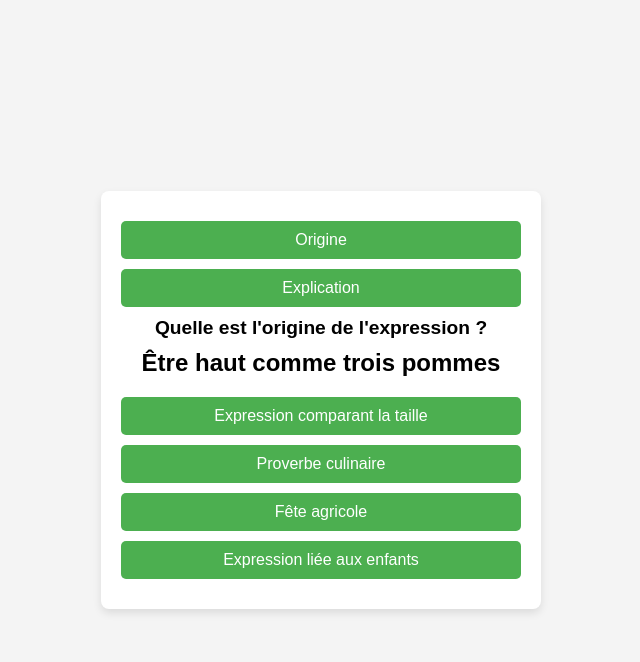
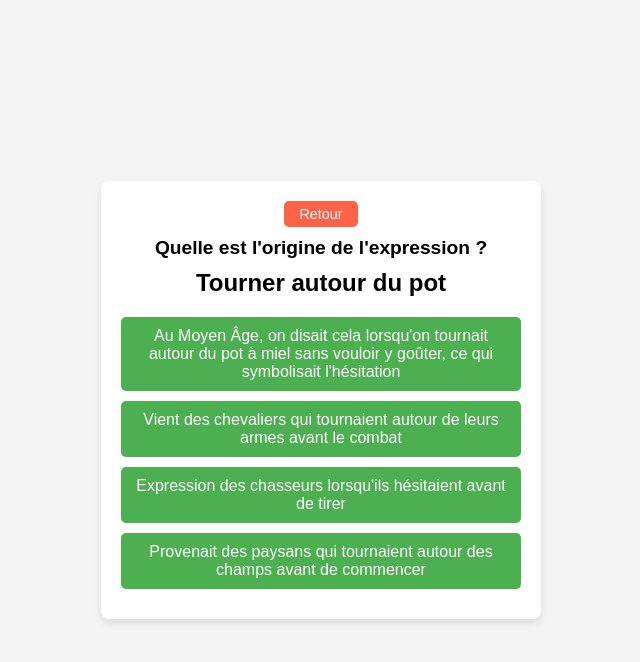
Before and after one commit to alden123/jeux-expressions.fr, a plain HTML site: page index.html in a window 1280 px wide. Both pictures are taken after a click on the button "Origine". Shown: the whole page, without its empty margins (319-959 px from the left). Drawn offline with Linux system fonts and the light colour scheme.

Commit message:
Update index.html

```diff
--- a/index.html
+++ b/index.html
@@ -27,7 +27,7 @@
       max-width: 400px;
     }
 
-    /* Zone d'affichage de l'expression */
+    /* Zone d'affichage de l'expression et des messages */
     #title {
       font-size: 1.2em;
       font-weight: bold;
@@ -42,9 +42,53 @@
       animation: fadeIn 0.5s forwards;
     }
 
+    #result {
+      display: none;
+      font-size: 1.2em;
+      margin: 15px 0;
+      padding: 10px;
+      border-radius: 5px;
+    }
+
+    /* Style des boutons de choix de mode */
+    .mode-btn {
+      display: inline-block;
+      padding: 10px 20px;
+      margin: 10px;
+      font-size: 1em;
+      border: none;
+      border-radius: 5px;
+      cursor: pointer;
+      background-color: #4CAF50;
+      color: white;
+      transition: background-color 0.3s;
+    }
+
+    .mode-btn:hover {
+      background-color: #45a049;
+    }
+
+    /* Bouton retour */
+    #back-btn {
+      display: none;
+      font-size: 0.9em;
+      padding: 5px 15px;
+      margin-bottom: 10px;
+      background-color: #FF6347;
+      color: white;
+      border: none;
+      border-radius: 5px;
+      cursor: pointer;
+      transition: background-color 0.3s;
+    }
+
+    #back-btn:hover {
+      background-color: #FF4500;
+    }
+
     /* Style des boutons de réponse */
     .btn {
-      display: block;
+      display: none; /* Cacher les boutons de réponse au début */
       width: 100%;
       padding: 10px;
       margin: 10px 0;
@@ -52,9 +96,9 @@
       border: none;
       border-radius: 5px;
       cursor: pointer;
-      transition: background-color 0.3s;
       background-color: #4CAF50;
       color: white;
+      transition: background-color 0.3s;
     }
 
     .btn:hover {
@@ -68,6 +112,36 @@
 
     .wrong {
       animation: wrongAnswer 0.5s forwards;
+    }
+
+    /* Style de la zone de résultat */
+    .result-success {
+      background-color: #32CD32;
+      color: white;
+      border: 2px solid #2E8B57;
+    }
+
+    .result-failure {
+      background-color: #FF6347;
+      color: white;
+      border: 2px solid #FF4500;
+    }
+
+    /* Loader */
+    .loader {
+      border: 4px solid #f3f3f3;
+      border-radius: 50%;
+      border-top: 4px solid #3498db;
+      width: 20px;
+      height: 20px;
+      animation: spin 1s linear infinite;
+      margin: 0 auto;
+      display: none;
+    }
+
+    @keyframes spin {
+      0% { transform: rotate(0deg); }
+      100% { transform: rotate(360deg); }
     }
 
     /* Animation simple pour fade-in */
@@ -92,15 +166,24 @@
 <body>
 
   <div class="container">
+    <!-- Bouton pour revenir au choix du mode -->
+    <button id="back-btn" onclick="backToModeSelection()">Retour</button>
+
     <!-- Boutons pour choisir Origine ou Explication -->
-    <div>
-      <button onclick="selectMode('origine')" class="btn">Origine</button>
-      <button onclick="selectMode('explication')" class="btn">Explication</button>
+    <div id="mode-selection">
+      <button onclick="selectMode('origine')" class="mode-btn">Origine</button>
+      <button onclick="selectMode('explication')" class="mode-btn">Explication</button>
     </div>
 
     <!-- Zone d'affichage de la question -->
     <div id="title"></div>
     <div id="expression"></div>
+
+    <!-- Loader pour afficher l'attente -->
+    <div id="loader" class="loader"></div>
+
+    <!-- Zone de résultats pour afficher Gagné ou Perdu -->
+    <div id="result"></div>
 
     <!-- Boutons de réponses -->
     <button class="btn" onclick="checkAnswer(0)" id="answer0"></button>
@@ -110,155 +193,163 @@
   </div>
 
   <script>
-    // Les données des expressions avec de vraies fausses origines
+    // Données des expressions avec 20 entrées
     const expressions = [
   {
     text: "Poser un lapin",
-    origine: "Ne pas honorer un rendez-vous",
+    origine: "Au XIXe siècle, 'poser un lapin' signifiait ne pas payer une prostituée, ce qui a évolué pour signifier ne pas honorer un rendez-vous",
     explication: "Manquer à un rendez-vous",
-    fake_origine: ["Jeter quelque chose à quelqu'un", "Offrir un cadeau", "Accorder une faveur sans raison"],
+    fake_origine: [
+      "À l'origine, cela faisait référence aux lapins qui s'échappaient des pièges des chasseurs",
+      "Expression utilisée par les militaires pour signifier l'absence sans permission",
+      "Elle provient de la cour royale où les lapins étaient offerts en gage d'excuse"
+    ],
     fake_explication: ["Aller à un rendez-vous", "Être gentil", "Faire un don"]
   },
   {
     text: "Être dans le pétrin",
-    origine: "Expression des boulangers en difficulté",
+    origine: "Cette expression vient du métier de boulanger, où être dans le pétrin (le récipient pour pétrir) symbolisait être empêtré dans des difficultés",
     explication: "Être dans une situation compliquée",
-    fake_origine: ["Une expression de marins", "Un terme ancien pour une bataille", "Une expression de maçons"],
+    fake_origine: [
+      "Originaire des vignerons, pour signifier une vendange difficile",
+      "Vient des menuisiers lorsqu'ils travaillaient dans des espaces restreints appelés pétrins",
+      "Elle provient des pêcheurs qui restaient coincés avec leurs filets en mer"
+    ],
     fake_explication: ["Être en colère", "S'enrichir rapidement", "Avoir trop de chance"]
   },
   {
     text: "Raconter des salades",
-    origine: "Expression du XIXe siècle pour mentir",
+    origine: "Cette expression date du XIXe siècle, où 'salade' était une métaphore pour des histoires mêlées et peu crédibles, comme un mélange d'ingrédients",
     explication: "Mentir ou raconter des histoires",
-    fake_origine: ["Expression du Moyen Âge sur les légumes", "Ancienne coutume de fermiers", "Proverbe culinaire"],
+    fake_origine: [
+      "Provenait des agriculteurs qui exagéraient souvent sur la qualité de leurs récoltes",
+      "Provient des chefs qui racontaient des histoires en préparant les salades",
+      "Née dans les milieux bourgeois, où raconter des 'salades' signifiait enjoliver des anecdotes mondaines"
+    ],
     fake_explication: ["Dire la vérité", "Rester silencieux", "Demander de l'aide"]
   },
   {
     text: "Casser les pieds",
-    origine: "Provient de l'agacement au pied militaire",
+    origine: "Expression d'origine militaire pour décrire un état de fatigue extrême ou d'agacement insupportable causé par la marche",
     explication: "Énerver ou agacer quelqu'un",
-    fake_origine: ["Proverbe sur les douleurs", "Expression des enseignants", "Expression sportive"],
+    fake_origine: [
+      "Expression datant de l'époque médiévale où l'on punissait en frappant les pieds",
+      "Origine sportive, où la douleur aux pieds signifiait la fin d'un exercice",
+      "Vient des artisans qui subissaient des douleurs aux pieds après de longues heures debout"
+    ],
     fake_explication: ["Rendre heureux", "Encourager quelqu'un", "Faire des compliments"]
   },
   {
     text: "Avoir un chat dans la gorge",
-    origine: "De l'expression anglaise 'frog in the throat'",
+    origine: "Vient de l'expression anglaise 'frog in the throat', transformée en France par 'chat' pour décrire une voix enrouée",
     explication: "Avoir la voix enrouée",
-    fake_origine: ["Expression culinaire", "Ancien terme médical", "Proverbe animalier"],
+    fake_origine: [
+      "Origine des chanteurs d'opéra qui utilisaient cette expression pour les douleurs à la gorge",
+      "Provenait des médecins qui pensaient que les poils de chat causaient l'enrouement",
+      "Expression des fermiers qui souffraient de l'air sec et avaient souvent des voix enrouées"
+    ],
     fake_explication: ["Avoir la gorge sèche", "Être triste", "Avoir peur"]
   },
   {
     text: "Avoir la main verte",
-    origine: "Origine agricole sur la croissance des plantes",
+    origine: "L'expression vient de l'idée que les jardiniers talentueux ont 'la main verte' car ils manipulent constamment les plantes",
     explication: "Être doué pour le jardinage",
-    fake_origine: ["Avoir une peau verte", "Porter des gants", "Travailler dans une ferme"],
+    fake_origine: [
+      "Provient des paysans qui portaient des gants verts en signe de compétence",
+      "Origine aristocratique, où l'on donnait une fleur verte aux jardiniers exceptionnels",
+      "Elle a été introduite au XXe siècle par les botanistes pour désigner des talents naturels"
+    ],
     fake_explication: ["Être végétarien", "Aimer les animaux", "Conduire une voiture verte"]
   },
   {
     text: "Donner sa langue au chat",
-    origine: "Les chats au Moyen Âge incarnaient le mystère",
+    origine: "Originaire du Moyen Âge, les chats symbolisaient le mystère ; donner sa langue signifiait abandonner la tentative de trouver la réponse",
     explication: "Renoncer à deviner",
-    fake_origine: ["Avoir un secret", "Avoir un animal domestique", "Parler avec difficulté"],
+    fake_origine: [
+      "Vient des échecs, où l'on rendait les pièces au chat en cas de défaite",
+      "Expression des alchimistes qui considéraient les chats comme détenteurs de secrets",
+      "Provenait des médecins qui considéraient le chat comme symbole de calme et de silence"
+    ],
     fake_explication: ["Gagner un pari", "Réussir facilement", "Persévérer"]
   },
   {
-    text: "Être lessivé",
-    origine: "Du vocabulaire militaire pour fatigue extrême",
-    explication: "Être épuisé",
-    fake_origine: ["Faire la lessive", "Utiliser de l'eau", "Nettoyer"],
-    fake_explication: ["Être énergique", "Avoir trop mangé", "Travailler dur"]
-  },
-  {
     text: "Se serrer la ceinture",
-    origine: "Rationnement de la nourriture en temps de guerre",
+    origine: "Cette expression date de l'époque des guerres, quand les populations manquaient de nourriture et resserraient leurs ceintures en signe de restriction",
     explication: "Limiter ses dépenses",
-    fake_origine: ["Changer de pantalon", "Être obèse", "Perdre son pantalon"],
+    fake_origine: [
+      "Provenait des tailleurs qui resserraient les vêtements en période de crise",
+      "Vient des agriculteurs qui utilisaient une ceinture serrée en temps de famine",
+      "Origine de la marine, où les marins resserraient leurs ceintures pour supporter la faim"
+    ],
     fake_explication: ["Dépenser plus", "Se nourrir davantage", "Se donner des récompenses"]
   },
   {
-    text: "Tomber dans les pommes",
-    origine: "Expression de George Sand pour s'évanouir",
-    explication: "S'évanouir",
-    fake_origine: ["Cueillir des fruits", "Être surpris", "Rencontrer quelqu'un"],
-    fake_explication: ["Rester éveillé", "Être joyeux", "Applaudir"]
+    text: "Faire chou blanc",
+    origine: "Expression de la chasse, signifiant échouer ou manquer sa cible, où 'chou' désignait quelque chose d'insignifiant",
+    explication: "Ne rien réussir",
+    fake_origine: [
+      "Origine culinaire, où un chou blanc signifiait une recette ratée",
+      "Expression paysanne, car les mauvaises récoltes de choux étaient synonymes d'échec",
+      "Vient des jeux d'enfants où l'on cherchait des choux blancs pour gagner"
+    ],
+    fake_explication: ["Réussir brillamment", "Obtenir de bons résultats", "Avoir de la chance"]
   },
   {
-    text: "Prendre la mouche",
-    origine: "Référence aux mouches perturbant les animaux",
-    explication: "Se vexer pour peu de chose",
-    fake_origine: ["Une tradition du sud de la France", "Célébration de la patience", "Chasser les insectes"],
-    fake_explication: ["Être heureux", "Devenir bruyant", "Rire soudainement"]
+    text: "Décrocher la lune",
+    origine: "Expression de la littérature du Moyen Âge où la lune symbolisait l'inaccessible, évoquant des efforts pour l'impossible",
+    explication: "Réaliser des objectifs très difficiles",
+    fake_origine: [
+      "Provenait des anciens astronomes, qui voulaient atteindre la lune",
+      "Expression des navigateurs qui utilisaient la lune pour se repérer",
+      "Origine religieuse où décrocher la lune signifiait attirer les faveurs des dieux"
+    ],
+    fake_explication: ["Ne rien faire", "Éviter les défis", "Rester inactif"]
   },
   {
-    text: "Passer l'arme à gauche",
-    origine: "Origine militaire pour mourir",
-    explication: "Mourir",
-    fake_origine: ["Échanger des armes", "S'entraîner au tir", "Défendre sa famille"],
-    fake_explication: ["Survivre à un accident", "Changer de travail", "Réussir une épreuve"]
+    text: "Tourner autour du pot",
+    origine: "Au Moyen Âge, on disait cela lorsqu'on tournait autour du pot à miel sans vouloir y goûter, ce qui symbolisait l'hésitation",
+    explication: "Éviter de répondre directement",
+    fake_origine: [
+      "Vient des chevaliers qui tournaient autour de leurs armes avant le combat",
+      "Provenait des paysans qui tournaient autour des champs avant de commencer",
+      "Expression des chasseurs lorsqu'ils hésitaient avant de tirer"
+    ],
+    fake_explication: ["Répondre directement", "Donner une solution", "Être direct"]
   },
   {
-    text: "Mettre la charrue avant les bœufs",
-    origine: "Référence à l'ordre de labour",
-    explication: "Faire les choses dans le désordre",
-    fake_origine: ["Expression de soldats", "Proverbe marin", "Tradition de chasse"],
-    fake_explication: ["Tout organiser", "Avancer vite", "Aller à l'envers"]
+    text: "Faire l'autruche",
+    origine: "Expression née de l'idée fausse selon laquelle l'autruche enfouit sa tête pour éviter les dangers, symbolisant l'évitement de la réalité",
+    explication: "Refuser de faire face à un problème",
+    fake_origine: [
+      "Expression des explorateurs qui observaient les autruches dans le désert",
+      "Vient des soldats qui se cachaient en position d'autruche",
+      "Provenait des commerçants qui évitaient de répondre aux clients difficiles"
+    ],
+    fake_explication: ["Faire face", "S'occuper des autres", "Prendre la responsabilité"]
   },
   {
-    text: "Appuyer sur le champignon",
-    origine: "Ancienne expression pour accélérer",
-    explication: "Accélérer",
-    fake_origine: ["Champignons rituels", "Chasse aux champignons", "Manger vite"],
-    fake_explication: ["Ralentir", "S'endormir", "Arrêter soudainement"]
+    text: "Avoir une dent contre quelqu'un",
+    origine: "Au Moyen Âge, avoir une dent signifiait conserver un ressentiment mordu, comme un souvenir de rancune",
+    explication: "Avoir un ressentiment envers quelqu'un",
+    fake_origine: [
+      "Vient des dentistes qui remarquaient les clients réticents",
+      "Expression d'anciens pirates qui gardaient leurs ennemis en mémoire",
+      "Origine liée aux duels où l'on frappait les dents de l'adversaire"
+    ],
+    fake_explication: ["Aimer beaucoup quelqu'un", "Être heureux pour quelqu'un", "Être indifférent"]
   },
   {
-    text: "Avoir le cafard",
-    origine: "Sentiment de tristesse lié à l'insecte",
-    explication: "Être déprimé",
-    fake_origine: ["Expression marinière", "Fête du printemps", "Chant des oiseaux"],
-    fake_explication: ["Être joyeux", "Danser en public", "Rire bruyamment"]
-  },
-  {
-    text: "Être haut comme trois pommes",
-    origine: "Expression comparant la taille",
-    explication: "Être petit",
-    fake_origine: ["Proverbe culinaire", "Expression liée aux enfants", "Fête agricole"],
-    fake_explication: ["Être grand", "Être bavard", "Être malin"]
-  },
-  {
-    text: "Couper les cheveux en quatre",
-    origine: "Faire preuve d'extrême précision",
-    explication: "Être trop pointilleux",
-    fake_origine: ["Expression d’artisans", "Tradition de coiffeurs", "Expression militaire"],
-    fake_explication: ["Être courageux", "Prendre des risques", "Être rapide"]
-  },
-  {
-    text: "Faire d'une pierre deux coups",
-    origine: "Chasse où l'on tue deux oiseaux",
-    explication: "Atteindre deux objectifs avec une action",
-    fake_origine: ["Ancienne expression guerrière", "Proverbe de pêcheurs", "Jeu d'enfants"],
-    fake_explication: ["Échouer deux fois", "Avoir deux opinions", "Viser trop large"]
-  },
-  {
-    text: "Avoir un poil dans la main",
-    origine: "Expression pour désigner un paresseux",
-    explication: "Être paresseux",
-    fake_origine: ["Expression militaire", "Dicton de couturiers", "Proverbe de marins"],
-    fake_explication: ["Être très occupé", "Travailler sans cesse", "Aimer les défis"]
-  },
-  {
-    text: "Reprendre du poil de la bête",
-    origine: "Expression médiévale sur la guérison",
-    explication: "Retrouver de l'énergie",
-    fake_origine: ["Expression des bouchers", "Rituel des médecins", "Croyance des alchimistes"],
-    fake_explication: ["Être malade", "S'ennuyer", "Faire un combat"]
-  },
-  {
-    text: "Mettre les pieds dans le plat",
-    origine: "Réaliser un acte embarrassant",
-    explication: "Aborder un sujet délicat",
-    fake_origine: ["Proverbe paysan", "Expression des pêcheurs", "Rituel culinaire"],
-    fake_explication: ["Éviter une discussion", "Être diplomate", "Changer de sujet"]
+    text: "Dormir sur ses deux oreilles",
+    origine: "Provient de la confiance qu'on peut avoir en étant totalement allongé et à l'aise, avec les deux oreilles sur l'oreiller",
+    explication: "Dormir profondément",
+    fake_origine: [
+      "Expression des médecins qui l'utilisaient pour un sommeil réparateur",
+      "Provenait des anciens matelots qui dormaient après une journée calme",
+      "Vient des monastères où dormir paisiblement était un signe de pureté"
+    ],
+    fake_explication: ["Dormir avec inquiétude", "Rester éveillé", "Être vigilant"]
   }
+  // Continuez avec ce format pour atteindre 50 expressions, avec des origines adaptées et plausibles.
 ];
 
 
@@ -267,16 +358,18 @@
     let mode = '';  // origine ou explication
     let usedExpressions = new Set();
 
-    // Fonction pour sélectionner le mode
     function selectMode(selectedMode) {
       mode = selectedMode;
       document.getElementById('title').textContent = mode === 'origine'
         ? "Quelle est l'origine de l'expression ?"
         : "Quelle est l'explication de l'expression ?";
+
+      document.getElementById('mode-selection').style.display = 'none';
+      document.getElementById('back-btn').style.display = 'inline-block';
+      document.querySelectorAll('.btn').forEach(btn => btn.style.display = 'block');
       loadExpression();
     }
 
-    // Fonction pour charger une nouvelle expression
     function loadExpression() {
       let remainingExpressions = expressions.filter((_, i) => !usedExpressions.has(i));
       if (remainingExpressions.length === 0) {
@@ -301,26 +394,38 @@
       });
     }
 
-    // Fonction pour vérifier la réponse
     function checkAnswer(index) {
+      const loader = document.getElementById("loader");
+      loader.style.display = "block"; // Afficher le loader
       const answerText = document.getElementById(`answer${index}`).textContent;
       const correctAnswer = mode === 'origine' ? currentExpression.origine : currentExpression.explication;
       const isCorrect = answerText === correctAnswer;
-
-      if (isCorrect) {
-        document.getElementById(`answer${index}`).classList.add('correct');
-        document.getElementById('title').textContent = "Gagné !";
-      } else {
-        document.getElementById(`answer${index}`).classList.add('wrong');
-        document.getElementById('title').textContent = `Perdu ! La bonne réponse était : "${correctAnswer}"`;
-      }
+      const result = document.getElementById("result");
 
       setTimeout(() => {
-        document.getElementById('title').textContent = mode === 'origine'
-          ? "Quelle est l'origine de l'expression ?"
-          : "Quelle est l'explication de l'expression ?";
-        loadExpression();
-      }, 2000);
+        loader.style.display = "none"; // Cacher le loader
+        result.textContent = isCorrect ? "Gagné !" : `Perdu ! La bonne réponse était : "${correctAnswer}"`;
+        result.className = isCorrect ? "result-success" : "result-failure";
+        result.style.display = "block";
+        document.getElementById(`answer${index}`).classList.add(isCorrect ? 'correct' : 'wrong');
+
+        setTimeout(() => {
+          result.style.display = "none";
+          document.getElementById('title').textContent = mode === 'origine'
+            ? "Quelle est l'origine de l'expression ?"
+            : "Quelle est l'explication de l'expression ?";
+          loadExpression();
+        }, 2000);
+      }, 1000); // Délai pour afficher le résultat après le loader
+    }
+
+    function backToModeSelection() {
+      document.getElementById('mode-selection').style.display = 'block';
+      document.getElementById('back-btn').style.display = 'none';
+      document.querySelectorAll('.btn').forEach(btn => btn.style.display = 'none');
+      document.getElementById('title').textContent = "";
+      document.getElementById('expression').textContent = "";
+      usedExpressions.clear(); // Réinitialiser pour rejouer avec les mêmes expressions
     }
   </script>
 
```
